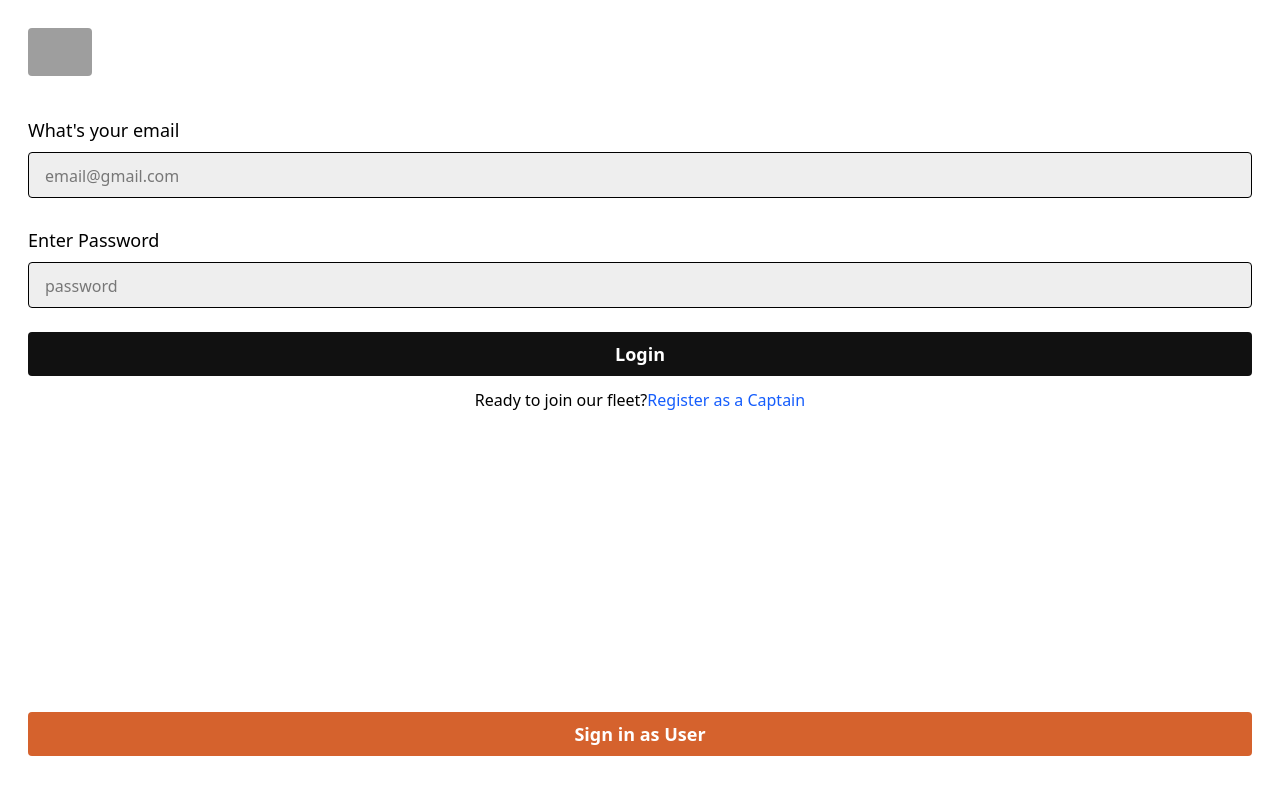
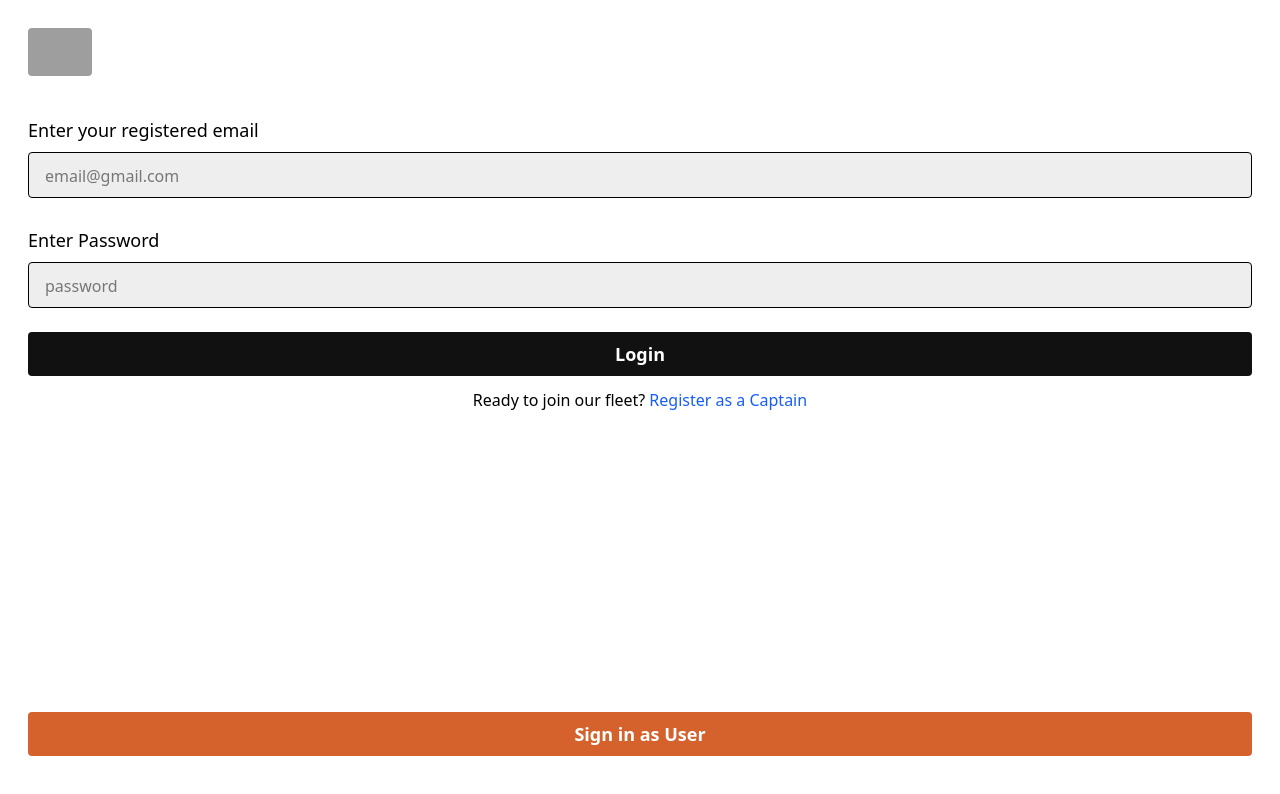
Before and after one commit to Simranbhardwaj17/Uttamayatra, a React (Vite) app in the folder Frontend/: page /captain-login in a window 1280 px wide. Shown: the top 794 px of the page. Built offline with nearby package versions, Linux system fonts and the light colour scheme; grey boxes are pictures that could not be loaded.

Commit message:
CaptainLogin page with form handling and user sign-in option

```diff
--- a/Frontend/src/pages/CaptainLogin.jsx
+++ b/Frontend/src/pages/CaptainLogin.jsx
@@ -19,7 +19,7 @@
     {/* Fixed delayed state update in UserLogin by logging captain data instantly */}
     const newCaptainData = { email, password };  // Create new captain data object
     setCaptainData(newCaptainData);  // Update state with new captain data
-    console.log(newCaptainData);  // Log immediately without delay (fixes delayed state update issue)
+    //console.log(newCaptainData);  // Log immediately without delay (fixes delayed state update issue)
     setEmail('')    // Clear input fields after submission & get in console
     setPassword('')
   }
@@ -34,7 +34,7 @@
         <form onSubmit={(e) => {
           submitHandler(e)
         }}>
-          <h3 className='text-lg font-medium mb-2'>What's your email</h3>
+          <h3 className='text-lg font-medium mb-2'>Enter your registered email</h3>
           <input
             className='bg-[#eeeeee] mb-7 rounded px-4 py-2 border w-full text-lg placeholder:text-base'
             required
@@ -68,7 +68,7 @@
           className='text-center'>Ready to join our fleet?
           <Link
             to='/captain-signup'
-            className='text-blue-600'>
+            className='text-blue-600 ml-1'>
             Register as a Captain
           </Link>
         </p>
```
